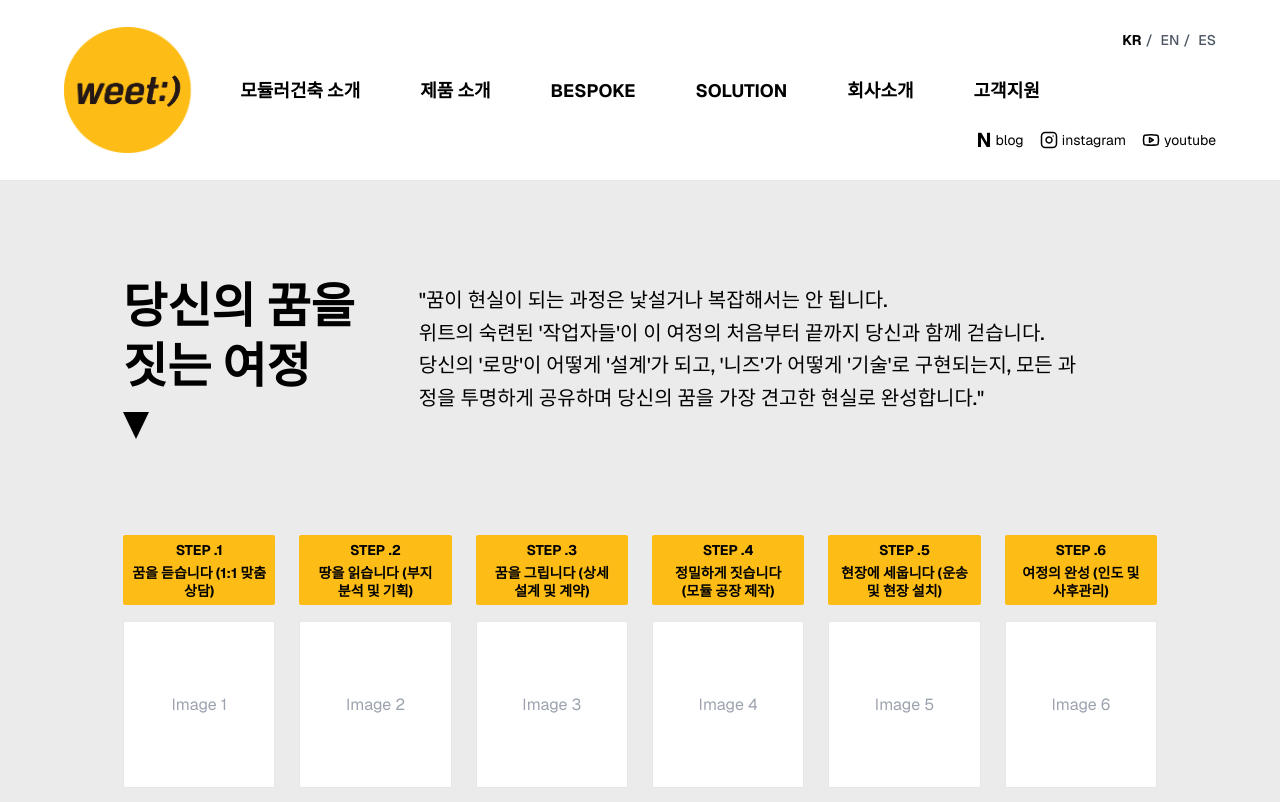
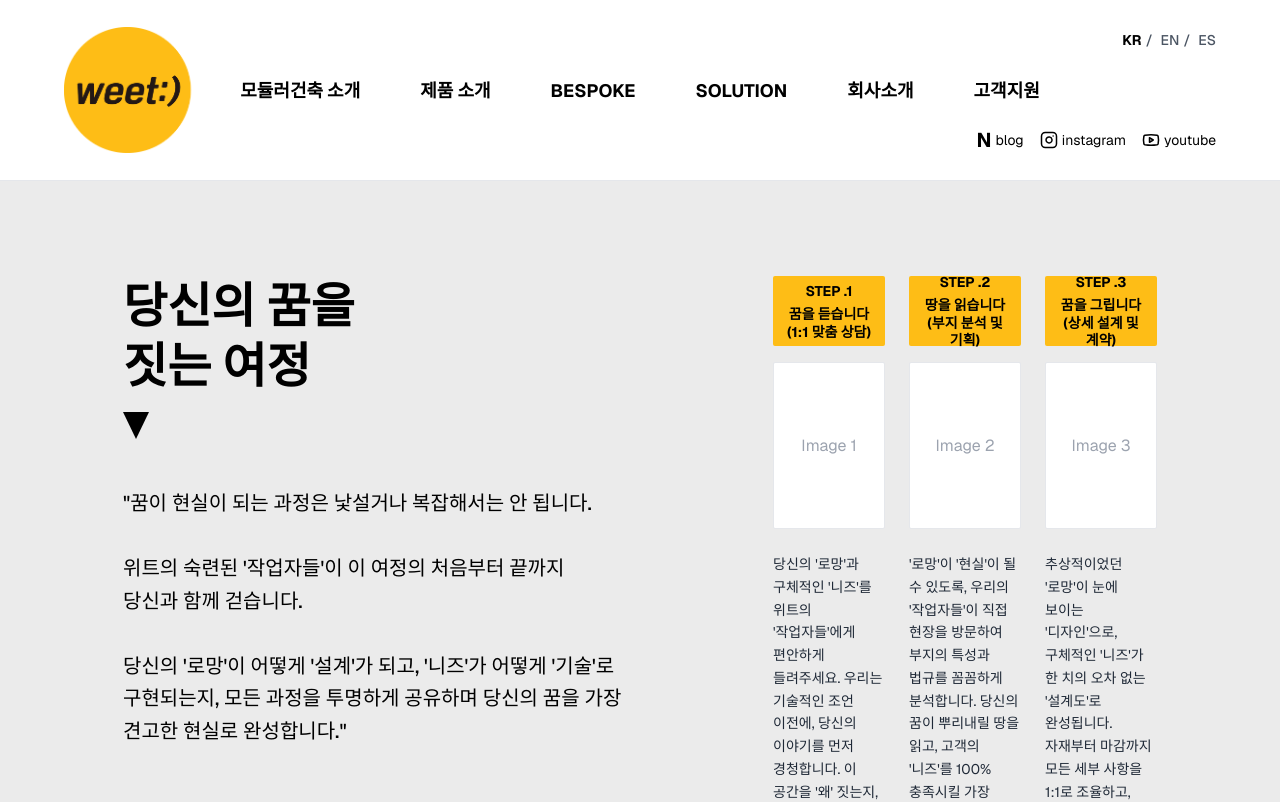
Before and after one commit to corpsj/weet-homepage, a Next.js app: page /support in a window 1280 px wide. Shown: the top 802 px of the page. Built offline with nearby package versions, Linux system fonts and the light colour scheme.

Commit message:
고객지원 페이지 수정

```diff
--- a/app/support/page.tsx
+++ b/app/support/page.tsx
@@ -42,13 +42,13 @@ export default function SupportPage() {
     <div className="min-h-screen bg-white">
       {/* Section 1: 구매과정 (Purchase Process) */}
       <section className="bg-[#EBEBEB] py-12 md:py-16 lg:py-24 relative overflow-hidden">
-        <div className="max-w-[1600px] mx-auto px-4 md:px-8 lg:px-[123px] relative z-10">
+        <div className="max-w-[1920px] mx-auto px-4 md:px-8 lg:px-[123px] relative z-10">
 
-          {/* Header Section */}
-          <div className="flex flex-col lg:flex-row gap-8 lg:gap-16 mb-16 lg:mb-24">
-            {/* Title Area */}
-            <div className="flex-shrink-0">
-              <h1 className="text-[32px] md:text-[40px] lg:text-[48px] font-bold leading-tight mb-4">
+          <div className="flex flex-col xl:flex-row gap-12 xl:gap-[150px]">
+            {/* Left Column: Title & Description */}
+            <div className="flex-shrink-0 xl:w-[500px]">
+              <div className="mb-12">
+                <h1 className="text-[32px] md:text-[40px] lg:text-[48px] font-bold leading-tight mb-4 text-black">
                   당신의 꿈을<br />짓는 여정
                 </h1>
                 <div className="w-[26px] h-[27px] relative">
@@ -58,38 +58,39 @@ export default function SupportPage() {
                 </div>
               </div>
 
-            {/* Description Area */}
-            <div className="max-w-2xl pt-2">
-              <p className="text-[16px] md:text-[18px] lg:text-[20px] leading-relaxed font-medium">
-                "꿈이 현실이 되는 과정은 낯설거나 복잡해서는 안 됩니다.<br />
-                위트의 숙련된 '작업자들'이 이 여정의 처음부터 끝까지 당신과 함께 걷습니다.<br />
+              <div className="max-w-xl">
+                <p className="text-[18px] lg:text-[20px] leading-relaxed font-medium text-black break-keep">
+                  "꿈이 현실이 되는 과정은 낯설거나 복잡해서는 안 됩니다.<br /><br />
+                  위트의 숙련된 '작업자들'이 이 여정의 처음부터 끝까지 당신과 함께 걷습니다.<br /><br />
                   당신의 '로망'이 어떻게 '설계'가 되고, '니즈'가 어떻게 '기술'로 구현되는지, 모든 과정을 투명하게 공유하며 당신의 꿈을 가장 견고한 현실로 완성합니다."
                 </p>
               </div>
             </div>
 
-          {/* Steps Grid */}
-          <div className="grid grid-cols-1 md:grid-cols-2 lg:grid-cols-3 xl:grid-cols-6 gap-6">
+            {/* Right Column: Steps Grid (3x2) */}
+            <div className="flex-grow">
+              <div className="grid grid-cols-1 md:grid-cols-2 lg:grid-cols-3 gap-x-6 gap-y-12">
                 {steps.map((step) => (
-              <div key={step.number} className="flex flex-col h-full">
+                  <div key={step.number} className="flex flex-col">
                     {/* Step Header (Yellow Box) */}
-                <div className="bg-primary h-[70px] flex flex-col justify-center items-center text-center px-2 mb-4 rounded-sm">
+                    <div className="bg-primary h-[70px] w-full flex flex-col justify-center items-center text-center px-2 mb-4 rounded-sm">
                       <span className="text-[14px] font-bold mb-1">STEP .{step.number}</span>
                       <span className="text-[14px] font-bold leading-tight break-keep">{step.title}</span>
                     </div>
 
                     {/* Step Image Placeholder */}
-                <div className="bg-white h-[167px] mb-6 rounded-sm border border-gray-200 flex items-center justify-center">
-                  {/* Placeholder for actual image from design if needed, currently keeping generic */}
+                    <div className="bg-white h-[167px] w-full mb-6 rounded-sm border border-gray-200 flex items-center justify-center">
                       <span className="text-gray-400">Image {step.number}</span>
                     </div>
 
                     {/* Step Description */}
-                <p className="text-[13px] leading-relaxed text-gray-800 break-keep">
+                    <p className="text-[14px] leading-relaxed text-gray-800 break-keep">
                       {step.description}
                     </p>
                   </div>
                 ))}
+              </div>
+            </div>
           </div>
 
         </div>
```
Lines whose indentation alone changed are shown as unchanged.
